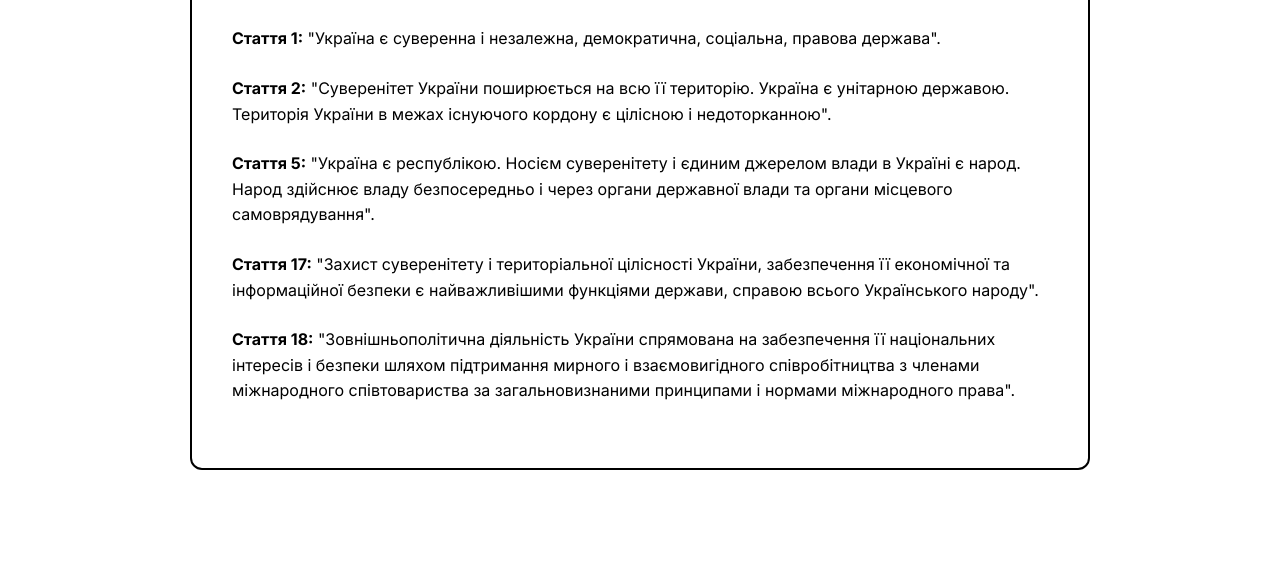
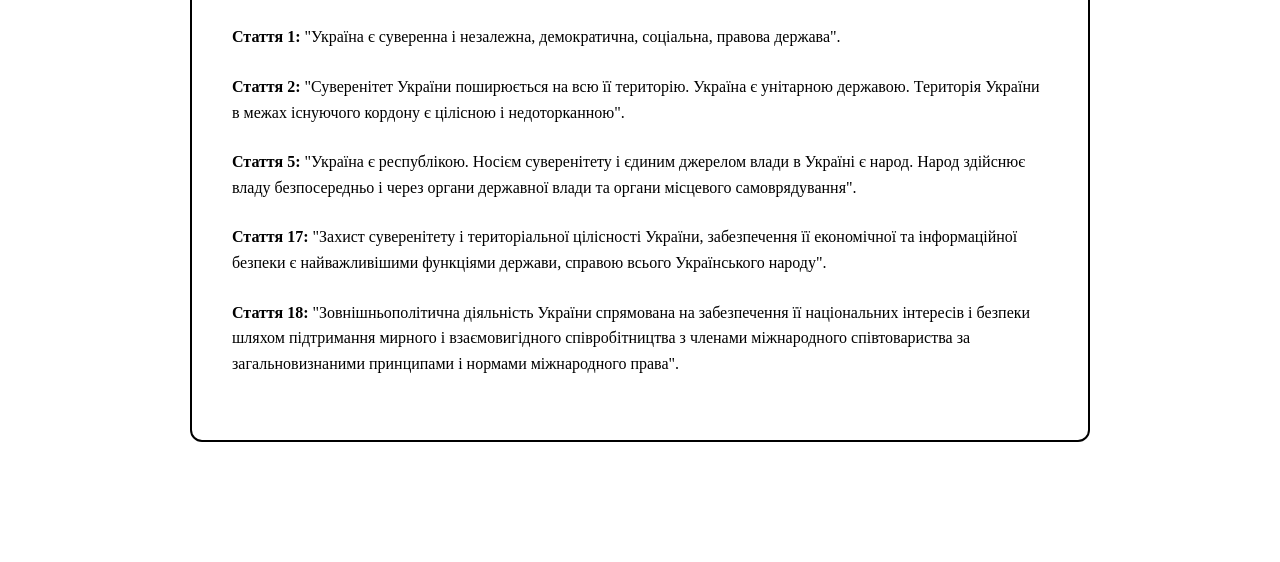
Before and after one commit to mykil0092/ukraine, a plain HTML site: page index.html in a window 1280 px wide. Shown: the part 238-800 px from the top of the page. Drawn offline with Linux system fonts and the light colour scheme.

Commit message:
Update index.html

```diff
--- a/index.html
+++ b/index.html
@@ -4,11 +4,13 @@
     <meta charset="UTF-8">
     <meta name="viewport" content="width=device-width, initial-scale=1.0">
     <title>Презентація: Конституційні засади України</title>
-    <link href="https://fonts.googleapis.com/css2?family=Inter:wght@400;700&display=swap" rel="stylesheet">
+    <link rel="preconnect" href="https://fonts.googleapis.com">
+    <link rel="preconnect" href="https://fonts.gstatic.com" crossorigin>
+    <link href="https://fonts.googleapis.com/css2?family=Exo+2:ital,wght@0,100..900;1,100..900&display=swap" rel="stylesheet">
     <style>
         /* --- Загальні стилі --- */
         body {
-            font-family: 'Inter', sans-serif;
+            font-family: 'Exo 2', sans-serif
             background-color: #ffffff;
             color: #000000;
             margin: 0;
```
